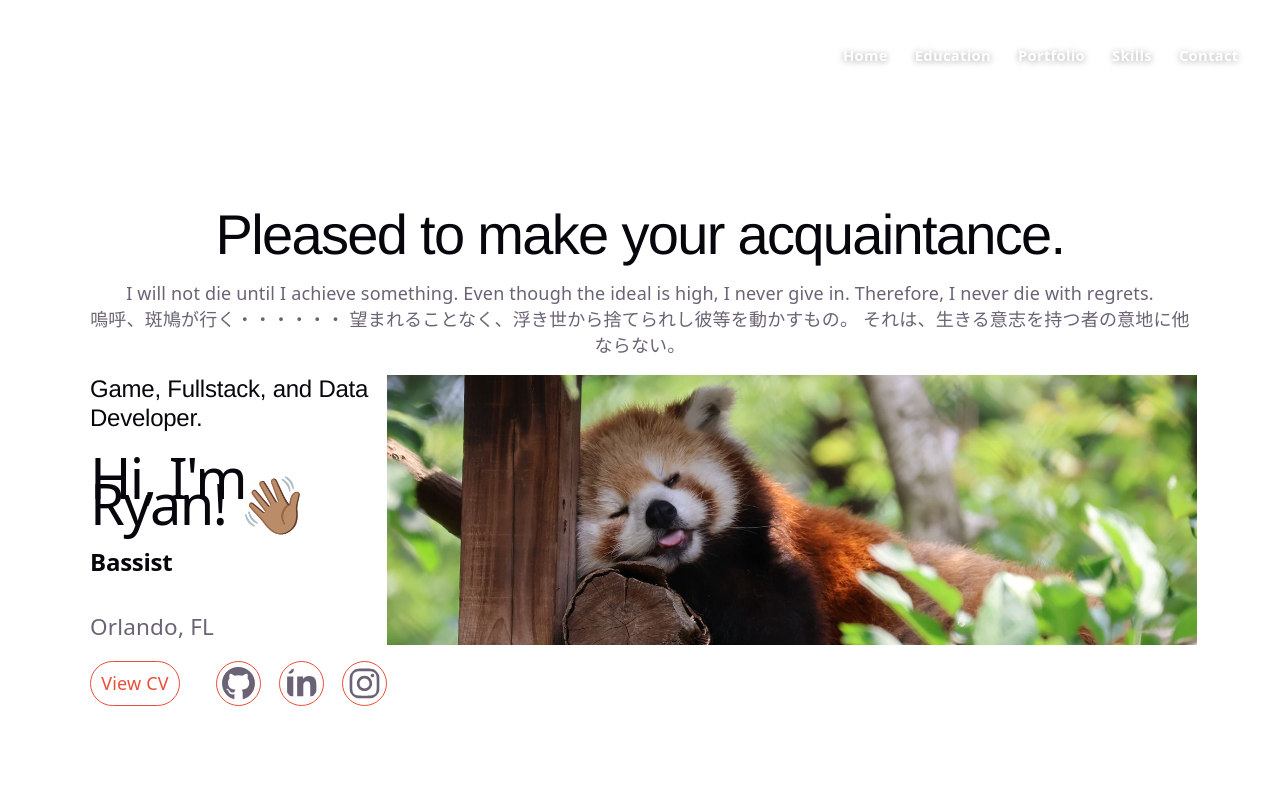
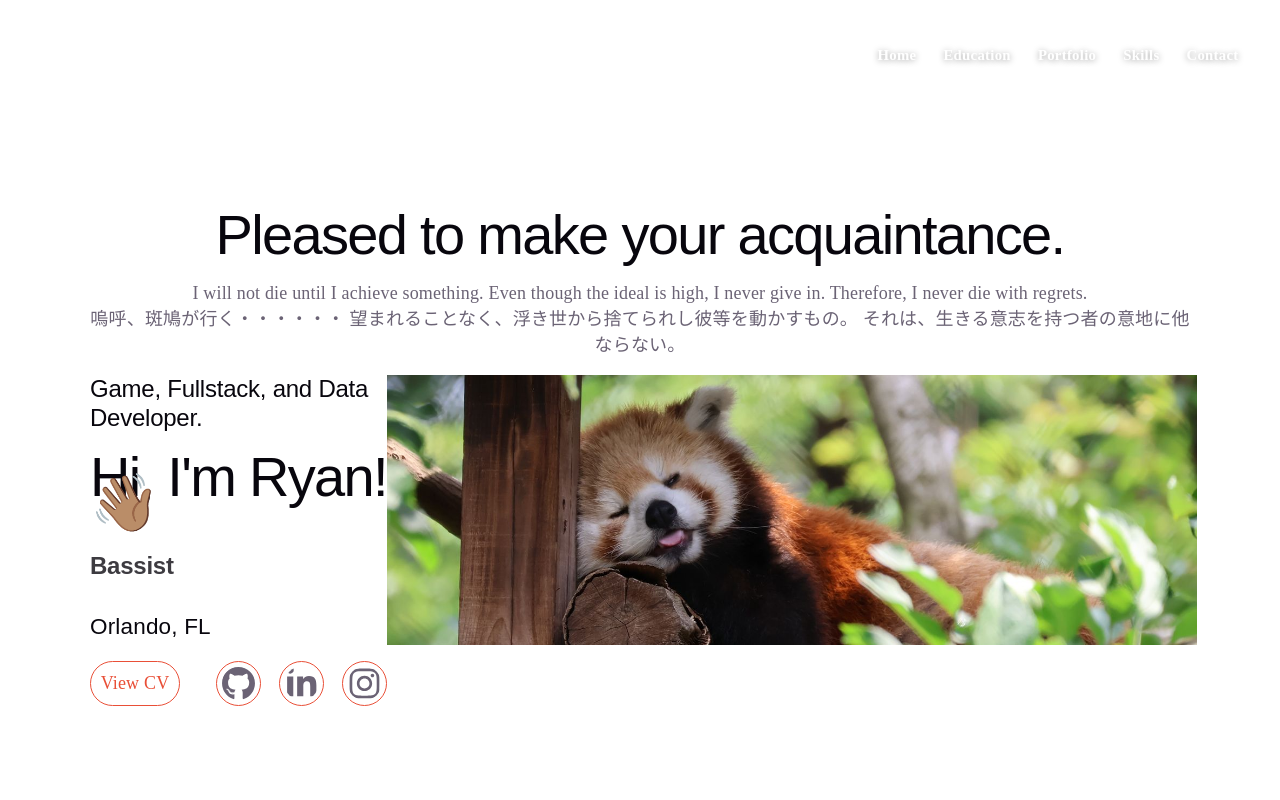
Before and after one commit to rydal05/portfolio-site, a React (Vite) app: page / in a window 1280 px wide. Shown: the top 800 px of the page. Built offline with nearby package versions, Linux system fonts and the light colour scheme.

Commit message:
global font styles & other font shenanigans

```diff
--- a/src/index.css
+++ b/src/index.css
@@ -4,7 +4,6 @@
   --text: #6b6375;
   --text-h: #08060d;
   --bg: #fff;
-  /* --border: #e5e4e7; */
   --code-bg: #f4f3ec;
   --accent: #aa3bff;
   --accent-bg: rgba(170, 59, 255, 0.1);
@@ -48,7 +47,8 @@
 
 body {
   margin: 0;
-  /* background-image: url('/textures/starfield_bg.png'); */
+  font-family: 'Times New Roman', Times, serif
+    /* background-image: url('/textures/starfield_bg.png'); */
 }
 
 #root {
@@ -64,10 +64,17 @@ body {
 }
 
 h1,
-h2 {
+h2,
+h3 {
   /* font-family: var(--heading); */
   /* font-weight: 500; */
   color: var(--text-h);
+  font-family: Arial, Helvetica, sans-serif;
+}
+
+h4 {
+  font-family: "Cheltenham", serif;
+
 }
 
 h1 {
@@ -179,15 +186,33 @@ code {
 }
 
 @font-face {
-  font-family: "Helvetica";
-  src: url("./assets/fonts/TimesNewRoman.ttf") format("ttf");
+  font-family: "TimesNewRoman";
+  src: url("./assets/fonts/TimesNewRoman.ttf") format("truetype");
   font-weight: 400;
   font-style: normal;
   font-display: swap;
 }
 
+@font-face {
+  font-family: "Helvetica";
+  src: url("./assets/fonts/Helvetica.ttf") format("truetype");
+  font-weight: 400;
+  font-style: normal;
+  font-display: swap;
+}
+
+@font-face {
+  font-family: "Cheltenham";
+  src: url("./assets/fonts/Cheltenham\ BoldItalic.ttf") format("truetype");
+  font-weight: 700;
+  font-style: italic;
+  font-display: swap;
+}
+
 @theme {
+  --font-timesnewroman: "TimesNewRoman", serif;
   --font-helvetica: "Helvetica", sans-serif;
+  --font-cheltenham: "Cheltenham", serif;
 }
 
 .expandable {
```
Also changed, not shown: src/assets/fonts/Cheltenham BoldItalic.ttf (added).
